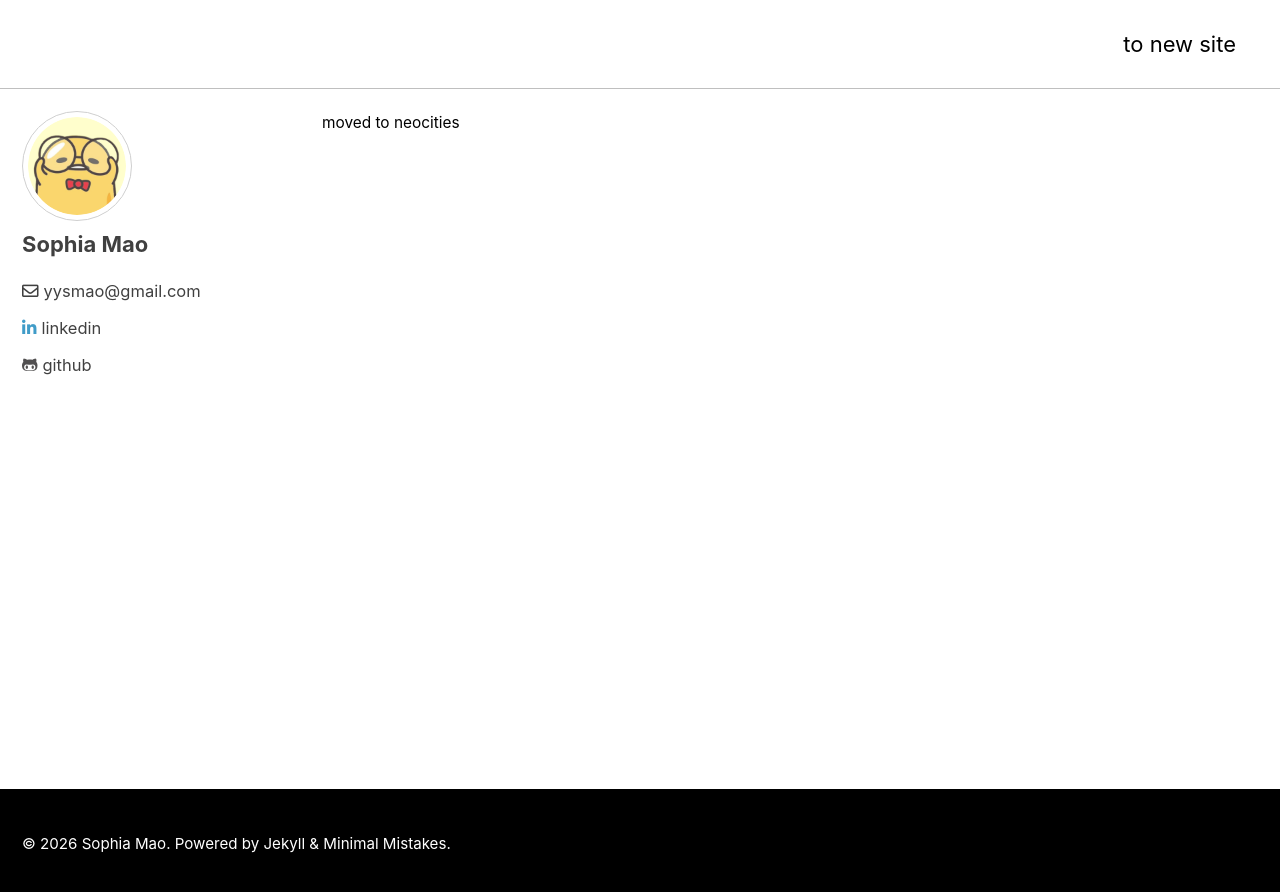
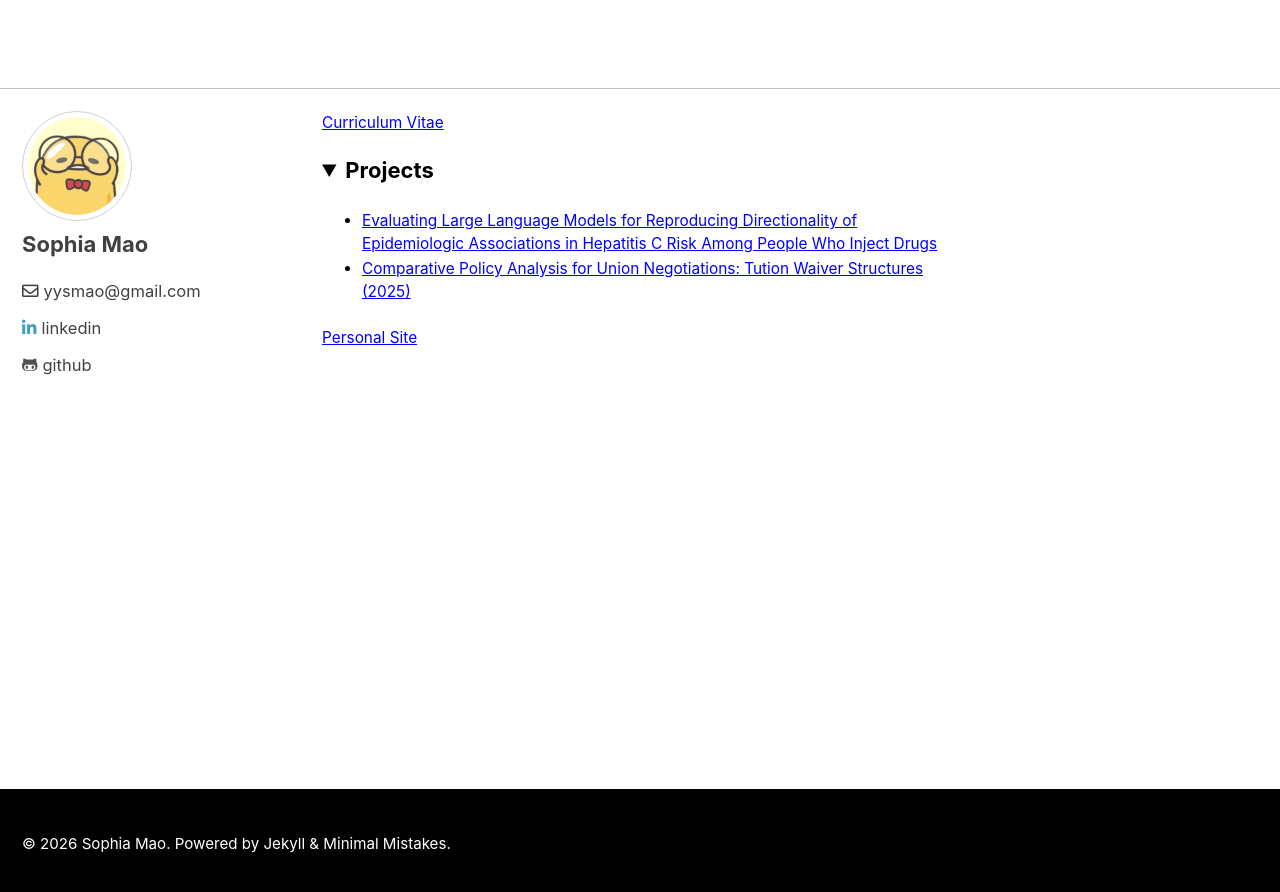
Before and after one commit to mayonais/mayonais.github.io, a Jekyll site: the page built from index.html, in a window 1280 px wide. Shown: the top 892 px of the page. Built offline with Jekyll 4.4.1, drawn with Linux system fonts in a browser that asks for light colours; cached includes are drawn as plain includes; the list of posts is cut into pages by our own code.

Commit message:
homepage

```diff
--- a/_data/navigation.yml
+++ b/_data/navigation.yml
@@ -1,7 +1,7 @@
 # main links
 main:
-  - title: "to new site"
-    url: http://sopha.neocities.org
+  - title: ""
+    url:
   # - title: "About"
   #   url: https://mmistakes.github.io/minimal-mistakes/about/
   # - title: "Sample Posts"
--- a/index.html
+++ b/index.html
@@ -4,7 +4,32 @@ permalink: /
 author_profile: true
 ---
 
-<body>
+<p>
+  <a href="https://docs.google.com/document/d/1QZ6U1ebv4IulZ15-ICWTgZ6_LN-zsVFYkGc-whmSsh0/edit?usp=sharing" target="_blank">
+    Curriculum Vitae
+  </a>
+</p>
 
-  <p> moved to neocities</p>
-</body>
+<details open>
+  <summary><strong>Projects</strong></summary>
+
+  <ul>
+    <li>
+      <a href="https://github.com/mayonais/hcv_llm" target="_blank">
+       Evaluating Large Language Models for Reproducing Directionality of Epidemiologic Associations in Hepatitis C Risk Among People Who Inject Drugs
+      </a>
+    </li>
+
+    <li>
+      <a href="/documents/Sophia_Tuition_Waiver_Policy_Analysis.pdf" target="_blank">
+        Comparative Policy Analysis for Union Negotiations: Tution Waiver Structures (2025)
+      </a>
+    </li>
+  </ul>
+</details>
+
+<p>
+  <a href="https://sopha.neocities.org/" target="_blank">
+    Personal Site
+  </a>
+</p>
```
Also changed, not shown: _posts/2021-06-10-the-beginning.md (deleted, +0 -19 lines), _posts/2021-06-17-the-poppy-war.md (deleted, +0 -44 lines), _posts/2021-07-31-the-little-prince.md (deleted, +0 -28 lines), _posts/2021-08-15-the-councillor.md (deleted, +0 -19 lines), 1 other file.
